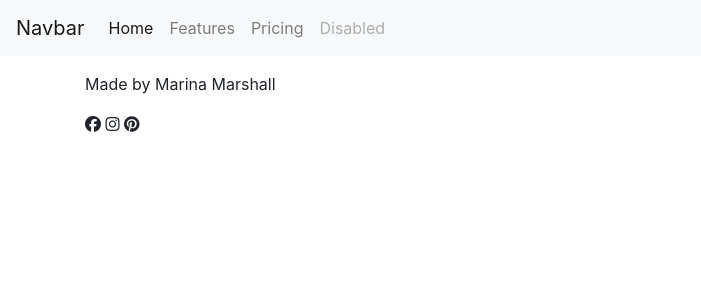
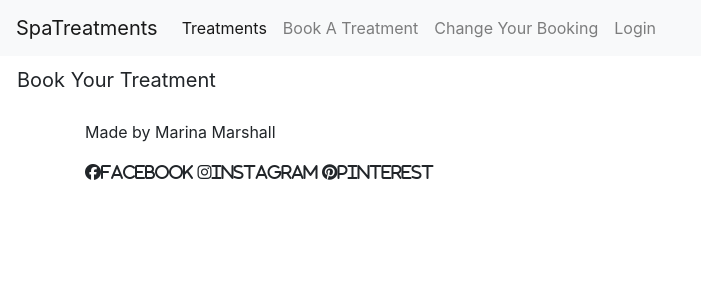
Before and after one commit to marinamarshall/spa-bookings-app, a Django app: page / in a window 1280 px wide. Shown: the top 300 px of the page, without its empty margins (0-701 px from the left). Run offline with Django 3.2, Linux system fonts and the light colour scheme; data that the repository does not hold is empty; some libraries are stand-ins or nearby versions.

Commit message:
Add more card styling, include callout section to book an appointment

```diff
--- a/templates/base.html
+++ b/templates/base.html
@@ -12,26 +12,29 @@
     <script src="https://kit.fontawesome.com/64eda5d7b8.js" crossorigin="anonymous"></script>
     <script src="https://cdn.jsdelivr.net/npm/bootstrap@4.6.1/dist/js/bootstrap.min.js" integrity="sha384-VHvPCCyXqtD5DqJeNxl2dtTyhF78xXNXdkwX1CZeRusQfRKp+tA7hAShOK/B/fQ2" crossorigin="anonymous"></script>
     <script src="https://code.jquery.com/jquery-3.6.0.js" integrity="sha256-H+K7U5CnXl1h5ywQfKtSj8PCmoN9aaq30gDh27Xc0jk=" crossorigin="anonymous"></script>
-
-
     <link rel="stylesheet" href="https://cdn.jsdelivr.net/npm/bootstrap@4.6.1/dist/css/bootstrap.min.css" integrity="sha384-zCbKRCUGaJDkqS1kPbPd7TveP5iyJE0EjAuZQTgFLD2ylzuqKfdKlfG/eSrtxUkn" crossorigin="anonymous">
     <link rel="stylesheet" href="{% static 'css/style.css' %}">
 </head>
 <body>
     <nav class="navbar navbar-expand-lg navbar-light bg-light">
-        <a class="navbar-brand" href="#">Navbar</a>
+        <a class="navbar-brand" href="#">SpaTreatments</a>
         <button class="navbar-toggler" type="button" data-toggle="collapse" data-target="#navbarNavAltMarkup" aria-controls="navbarNavAltMarkup" aria-expanded="false" aria-label="Toggle navigation">
           <span class="navbar-toggler-icon"></span>
         </button>
         <div class="collapse navbar-collapse" id="navbarNavAltMarkup">
           <div class="navbar-nav">
-            <a class="nav-item nav-link active" href="#">Home <span class="sr-only">(current)</span></a>
-            <a class="nav-item nav-link" href="#">Features</a>
-            <a class="nav-item nav-link" href="#">Pricing</a>
-            <a class="nav-item nav-link disabled" href="#">Disabled</a>
+            <a class="nav-item nav-link active" href="#">Treatments <span class="sr-only">(current)</span></a>
+            <a class="nav-item nav-link" href="#">Book A Treatment</a>
+            <a class="nav-item nav-link" href="#">Change Your Booking</a>
+            <a class="nav-item nav-link" href="#">Login</a>
           </div>
         </div>
-      </nav>
+    </nav>
+
+    <section class="callout">
+        <a href="#" class="lead btn btn-lg">Book Your Treatment</a>
+    </section>
+
 
     <main>
         <div class="container">
@@ -46,9 +49,9 @@
                 Made by Marina Marshall
             </p>
             <p>
-                <i class="fa-brands fa-facebook"></i>
-                <i class="fa-brands fa-instagram"></i>
-                <i class="fa-brands fa-pinterest"></i>
+                <i class="fa-brands fa-facebook">Facebook</i>
+                <i class="fa-brands fa-instagram">Instagram</i>
+                <i class="fa-brands fa-pinterest">Pinterest</i>
             </p>
         </div>
     </footer>
--- a/templates/index.html
+++ b/templates/index.html
@@ -12,8 +12,8 @@
                         <div class="card-body">
                             <img class="card-img-top" src="{{ treatment.featured_image}}" alt="Spa Treatment Image">
                             <h5 class="card-title">{{ treatment.title }}</h5>
-                            <p class="card-text">Some quick example text to build on the card title and make up the bulk of the card's content.</p>
-                            <a href="#" class="btn btn-primary">Treatment Details</a>
+                            <p class="card-text">{{ treatment.description }}</p>
+                            <a href="#" class="btn">Treatment Details</a>
                         </div>
                     </div>
                 </div>
```
